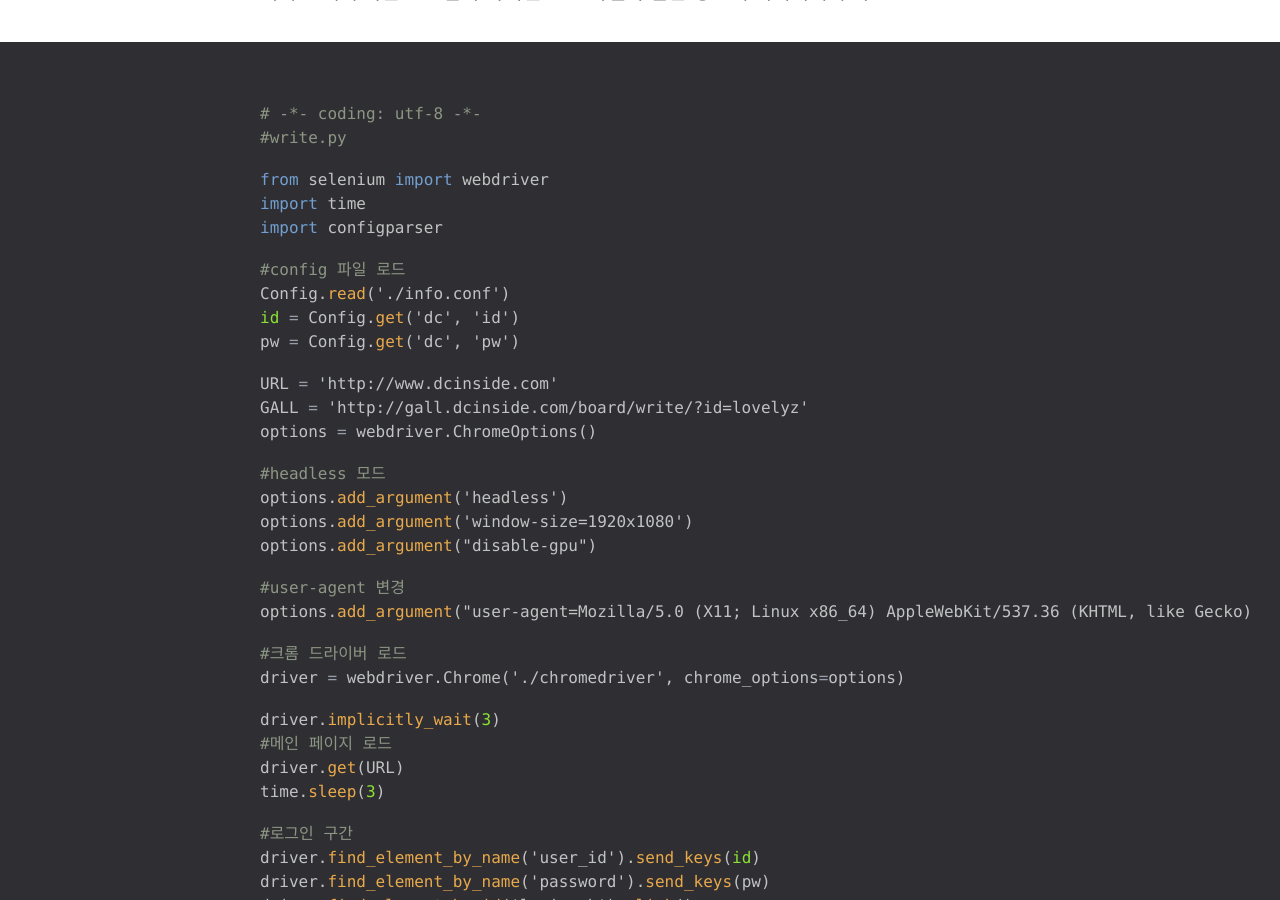
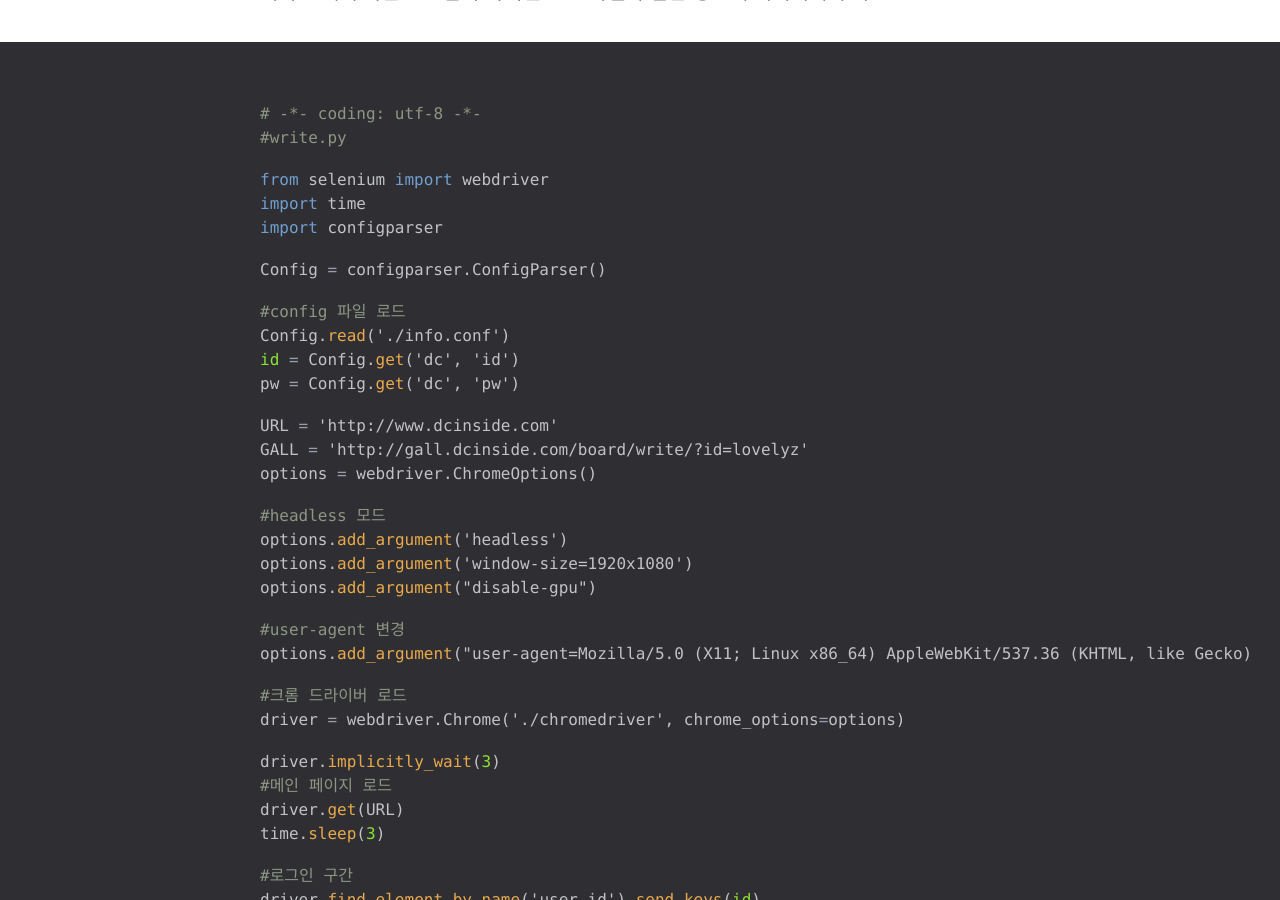
Before and after one commit to snutiise/snutiise.github.io, a Jekyll site: the page built from _posts/2018-01-18-dcmacro.md, in a window 1280 px wide and 900 px high, scrolled down 1939 px. Built offline with Jekyll 4.4.1, drawn with Linux system fonts in a browser that asks for light colours; comment, search, counter and statistics services are not loaded.

Commit message:
posts edit

```diff
--- a/_posts/2018-01-18-dcmacro.md
+++ b/_posts/2018-01-18-dcmacro.md
@@ -50,6 +50,8 @@ selenium으로 이용할 브라우저로는 크롬을 선택했다. selenium으
 from selenium import webdriver
 import time
 import configparser
+
+Config = configparser.ConfigParser()
 
 #config 파일 로드
 Config.read('./info.conf')
```
